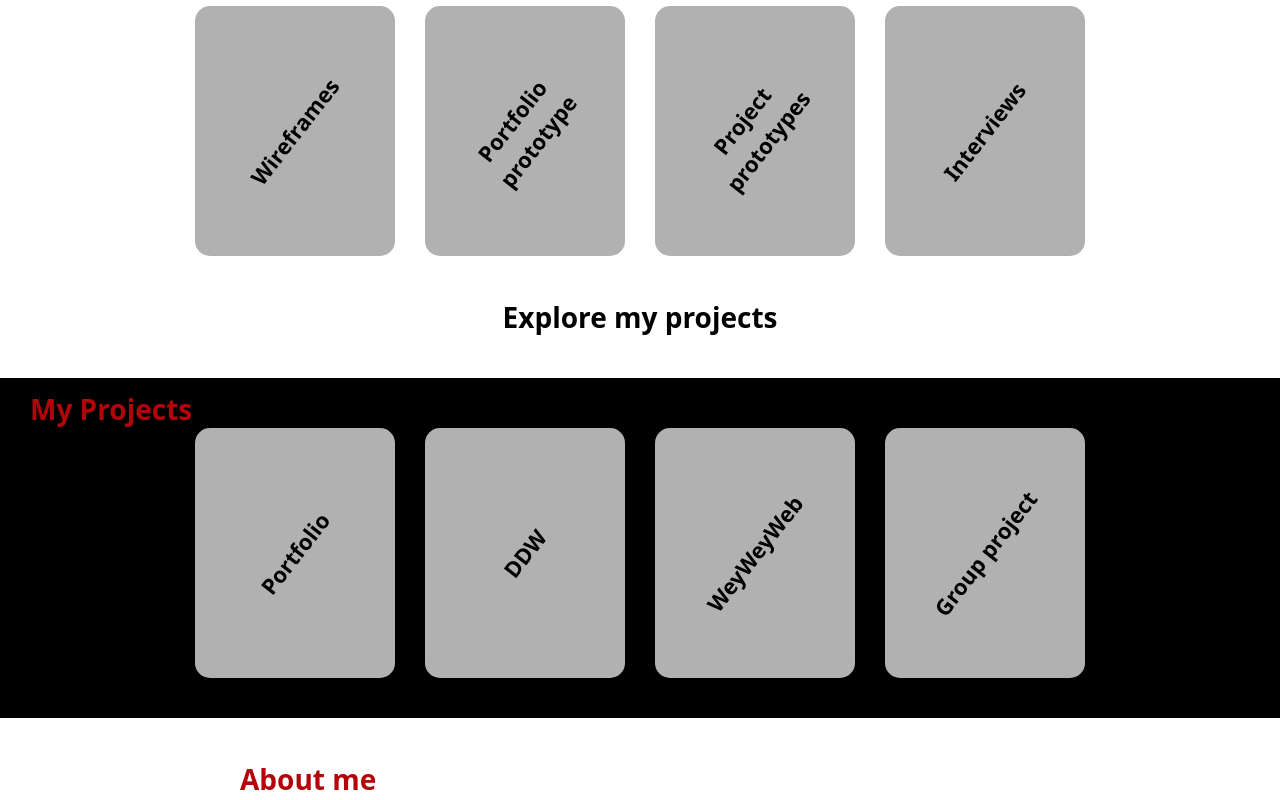
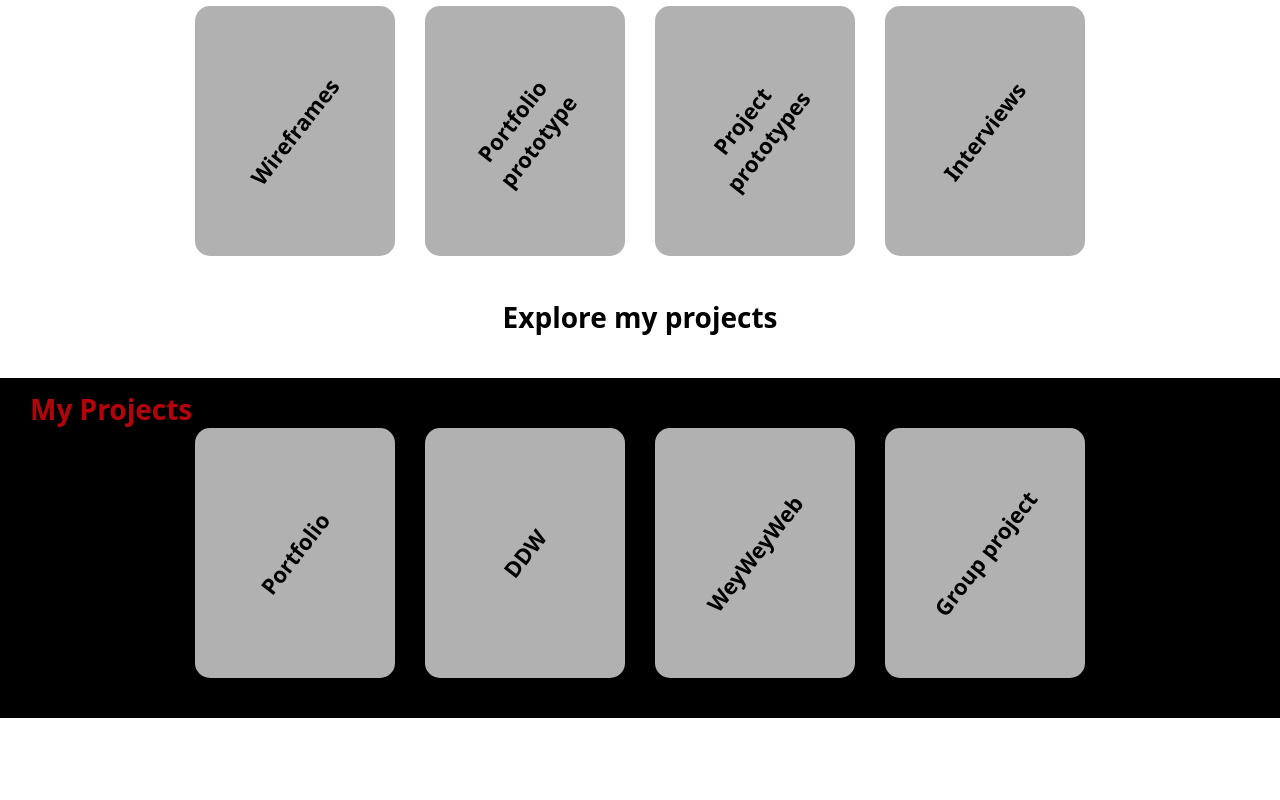
Before and after one commit to W1ck3dgg/portfolio-school, a Next.js app: page /this-semester in a window 1280 px wide. Shown: the part 540-1340 px from the top of the page. After the commit the page ends 1258 px from the top, so only its background shows below. Built offline with nearby package versions, Linux system fonts and the light colour scheme.

Commit message:
Update this-semester.js

```diff
--- a/src/pages/this-semester.js
+++ b/src/pages/this-semester.js
@@ -30,11 +30,6 @@ const ThisSemester = () => {
             <div className={styles.card}><div className={styles.cardText}>Group project</div></div>
           </div>
         </section>
-        <section className={styles.aboutMeSection}>
-          <div className={styles.aboutMeContent}>
-            <h2 className={styles.aboutMeTitle}>About me</h2>
-          </div>
-        </section>
       </main>
     </div>
   );
```
